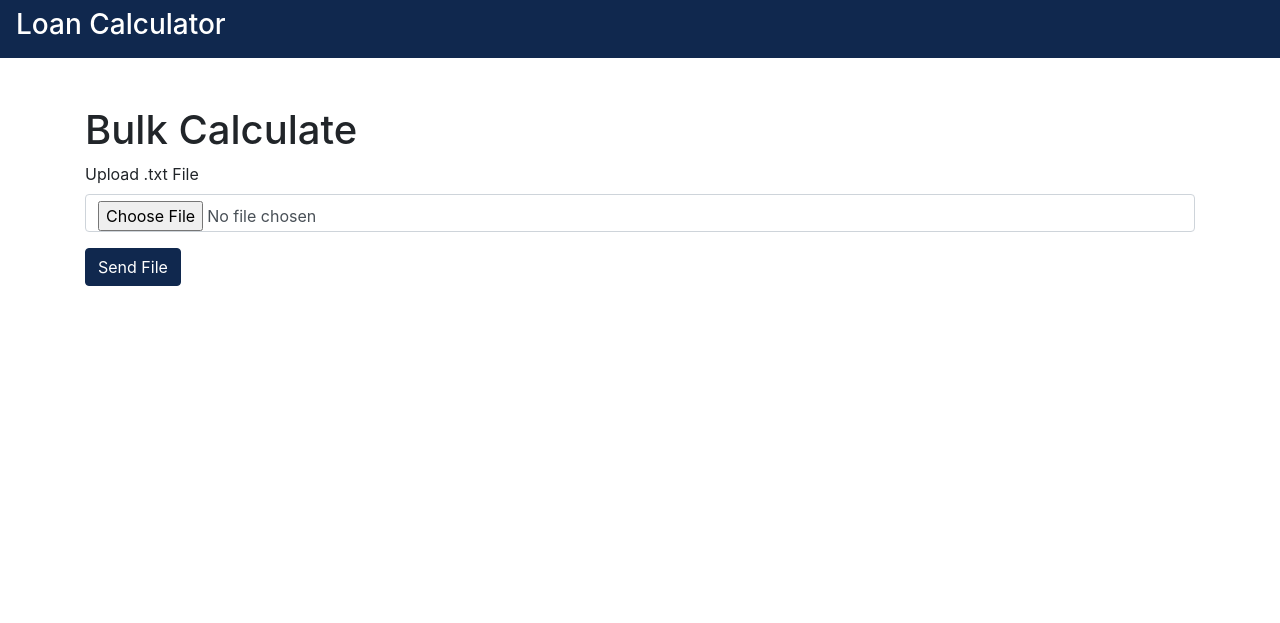
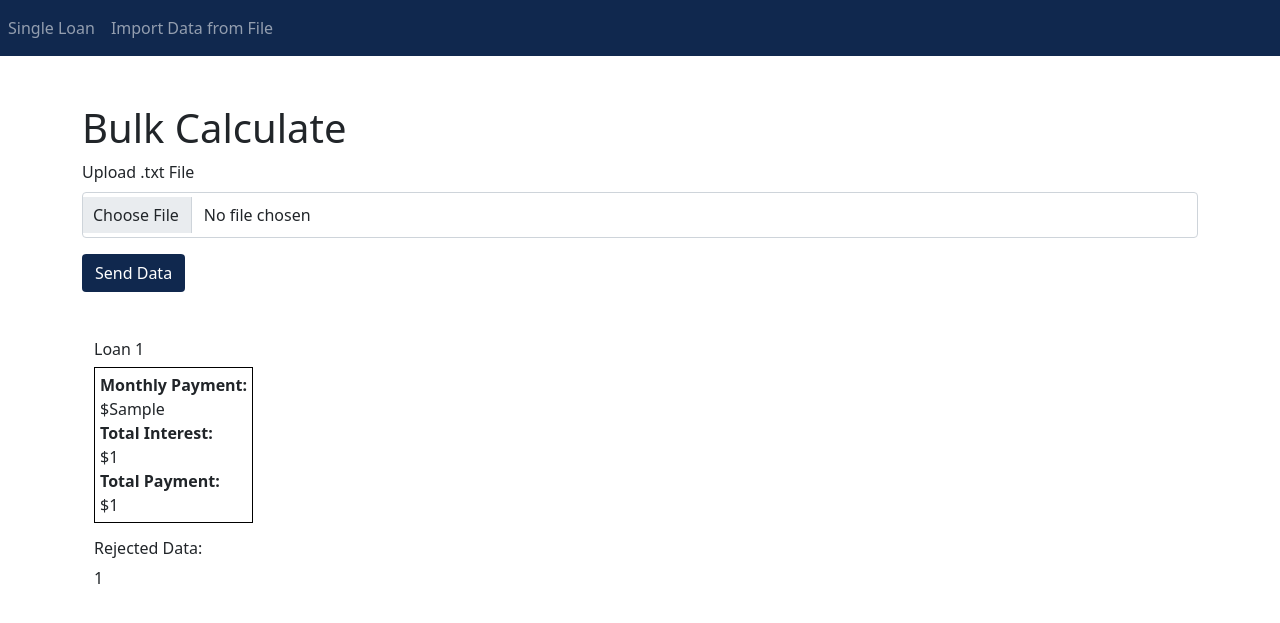
Before and after one commit to gsc229/mortgage-calculator, a Django app: template templates/pages/bulk_calculate.html in a window 1280 px wide. Shown: the top 623 px of the page. Run offline with Django 3.2, Linux system fonts and the light colour scheme; the template is opened without the code that fills it: most values are stand-ins (such as "Sample title", 1, 10 or a date in 2020); some libraries are stand-ins or nearby versions.

Commit message:
bulk-calc complete. modified navbar

```diff
--- a/loan_calculator/static/css/styles.css
+++ b/loan_calculator/static/css/styles.css
@@ -1,4 +1,13 @@
-.navbar h3 {
+.navbar {
+  background-color: #10284e;
+}
+
+.navbar a {
+  color: white;
+}
+
+.btn {
+  background-color: #10284e;
   color: white;
 }
 
@@ -13,3 +22,23 @@
   border-bottom-left-radius: 0;
   border-left: none;
 }
+
+.file-input {
+  padding: 10px;
+}
+
+.bulk-results-container {
+  display: flex;
+  justify-content: space-between;
+  align-items: center;
+}
+
+.bulk-results-container .result-inner {
+  border: 1px solid black;
+  padding: 5px;
+}
+
+.bulk-results-container .result-inner .result-item p {
+  padding: 0;
+  margin: 0;
+}
--- a/loan_calculator/static/scss/styles.scss
+++ b/loan_calculator/static/scss/styles.scss
@@ -1,7 +1,15 @@
+$primary: #10284e;
+
 .navbar{
-  h3{
+  background-color: $primary;
+  a{
     color: white;
   }
+}
+
+.btn{
+  background-color: $primary;
+  color: white;
 }
 
 .calculator-container{
@@ -21,6 +29,24 @@
 
 }
 
-.bulk-calculate-container{
+.file-input{
+  padding: 10px;
+}
+
+.bulk-results-container{
   //background-color: lightblue;
+  display: flex;
+  justify-content: space-between;
+  align-items: center;
+
+  .result-inner{
+    border: 1px solid black;
+    padding: 5px;
+    .result-item{
+      p{
+        padding: 0;
+        margin: 0;
+      }
+    }
+  }
 }
--- a/pages/views.py
+++ b/pages/views.py
@@ -86,8 +86,6 @@ def bulk_calculate(request):
   # Handle file upload
   if request.method == 'POST' and 'bulk_data' in request.FILES:
 
-    print("POST: ", request.POST)
-    print("FILES: ", request.FILES)
     file = request.FILES['bulk_data']
     f_lines_list_bytes = file.readlines()
 
@@ -95,7 +93,9 @@ def bulk_calculate(request):
     results = calculateLoans(f_lines_list_bytes)
     print(f"results: { results }")
     # Redirect to the document list after POST
-    return render(request, 'pages/bulk_calculate.html')
+
+
+    return render(request, 'pages/bulk_calculate.html', results)
 
 
   return render(request, 'pages/bulk_calculate.html')
--- a/templates/base.html
+++ b/templates/base.html
@@ -1,4 +1,5 @@
 {% load static %}
+
 <!DOCTYPE html>
 <html lang="en">
 <head>
@@ -6,11 +7,10 @@
   <meta http-equiv="X-UA-Compatible" content="IE=edge">
   <meta name="viewport" content="width=device-width, initial-scale=1.0">
   {% comment %} STYLES {% endcomment %}
+  <!-- Bootstrap -->
+  <link href="https://cdn.jsdelivr.net/npm/bootstrap@5.0.1/dist/css/bootstrap.min.css" rel="stylesheet" integrity="sha384-+0n0xVW2eSR5OomGNYDnhzAbDsOXxcvSN1TPprVMTNDbiYZCxYbOOl7+AMvyTG2x" crossorigin="anonymous">
   <!-- Custom -->
   <link rel='stylesheet' href="{% static 'css/styles.css' %}">
-  <!-- Bootstrap -->
-  <link rel="stylesheet" href="{% static 'css/bootstrap.css' %}">
-
   <title>Polly Loan Calculator</title>
 </head>
 <body>
@@ -20,8 +20,7 @@
   {% block content %}
   {% endblock content %}
 
-  <script src="{% static 'js/jquery-3.3.1.min.js' %}"></script>
-  <script src="{% static 'js/bootstrap.bundle.min.js '%}"></script>
+  <script src="https://cdn.jsdelivr.net/npm/bootstrap@5.0.1/dist/js/bootstrap.bundle.min.js" integrity="sha384-gtEjrD/SeCtmISkJkNUaaKMoLD0//ElJ19smozuHV6z3Iehds+3Ulb9Bn9Plx0x4" crossorigin="anonymous"></script>
   <script src="{% static 'js/main.js' %}"></script>
 </body>
 </html>
--- a/templates/pages/bulk_calculate.html
+++ b/templates/pages/bulk_calculate.html
@@ -11,12 +11,42 @@
       <label for="formFile" class="form-label">Upload .txt File</label>
       <input
       name="bulk_data"
-      class="form-control"
+      class="form-control file-input"
       type="file"
       id="formFile">
     </div>
-    <button class='btn btn-primary' type="submit">Send File</button>
+    <button class='btn' type="submit">Send Data</button>
   </form>
+  {% if data %}
+  <div class="container mt-5  bulk-results-container">
+    {% for result in data  %}
+      <div class="bulk-result">
+        <h6>Loan {{ forloop.counter }}</h6>
+        <div class='result-inner'>
+          <div class='result-item'>
+            <strong><p>Monthly Payment: </p></strong>
+            <p>${{ result.monthly_payment }}</p>
+          </div>
+          <div class='result-item'>
+            <strong><p>Total Interest:  </p></strong>
+            <p>${{ result.total_interest }}</p>
+          </div>
+          <div class='result-item'>
+            <strong><p>Total Payment:  </p></strong>
+            <p>${{ result.total_payment }}</p>
+          </div>
+        </div>
+      </div>
+    {% endfor %}
+    </div>
+
+    <div class="container mt-3 rejected-data">
+      <h6>Rejected Data: </h6>
+      {{ rejected|length }}
+    </div>
+
+  {% endif %}
+
 </div>
 
 {% endblock content %}
--- a/templates/partials/_navbar.html
+++ b/templates/partials/_navbar.html
@@ -2,8 +2,18 @@
  {% load static %}
 
  <nav
- class="navbar navbar-expand-lg navbar-dark bg-primary sticky-top">
-    <a href={% url 'loan_calculator' %}>
-        <h3>Loan Calculator</h3>
-    </a>
+ class="navbar navbar-expand-lg navbar-dark sticky-top">
+    <button class="navbar-toggler" type="button" data-bs-toggle="collapse" data-bs-target="#navbarSupportedContent" aria-controls="navbarSupportedContent" aria-expanded="false" aria-label="Toggle navigation">
+      <span class="navbar-toggler-icon"></span>
+    </button>
+    <div class="collapse navbar-collapse" id="navbarSupportedContent">
+      <ul class="navbar-nav me-auto mb-2 mb-lg-0">
+        <li class="nav-item">
+          <a class="nav-link" aria-current="page" href={% url 'loan_calculator' %}>Single Loan</a>
+        </li>
+        <li class="nav-item">
+          <a class="nav-link" href={% url 'bulk_calculate' %}>Import Data from File</a>
+        </li>
+      </ul>
+    </div>
 </nav>
```
Also changed, not shown: templates/pages/loan_calculator.html (+1 -7 lines), templates/partials/_calculation_result.html (+15 -0 lines).
